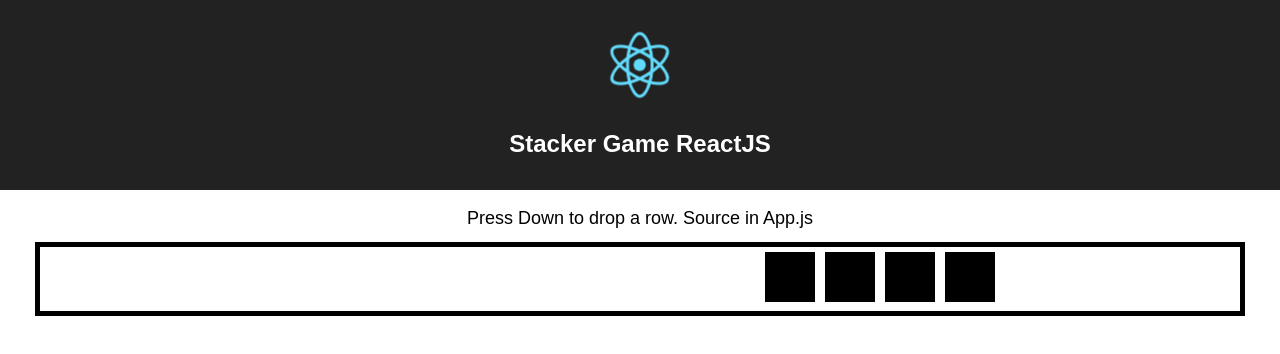
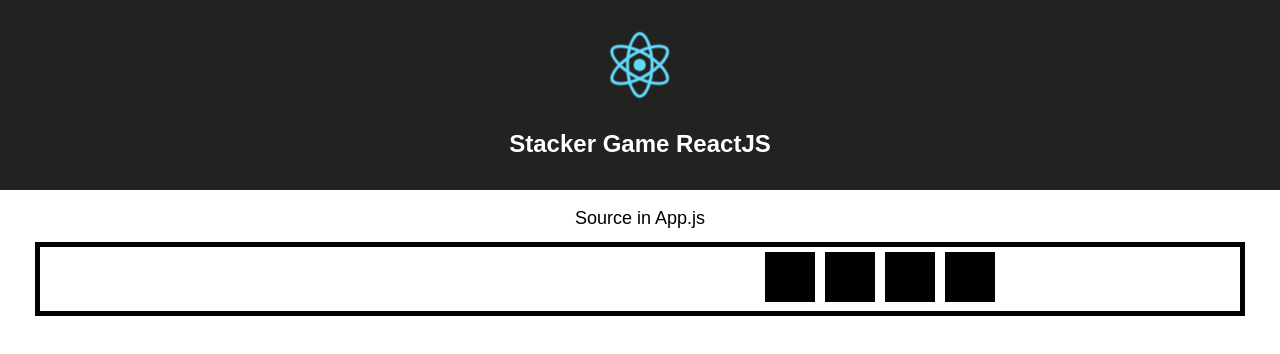
Before and after one commit to j-wut/stack, a React (Create React App) app: page / in a window 1280 px wide. Shown: the top 354 px of the page. Built offline with nearby package versions, Linux system fonts and the light colour scheme.

Commit message:
updated page text

```diff
--- a/src/App.js
+++ b/src/App.js
@@ -120,7 +120,7 @@ class App extends Component {
           <h1 className="App-title">Stacker Game ReactJS</h1>
         </header>
         <p className="App-intro">
-          Press Down to drop a row.  Source in App.js
+          Source in App.js
         </p>
         <Game/>
       </div>
```
